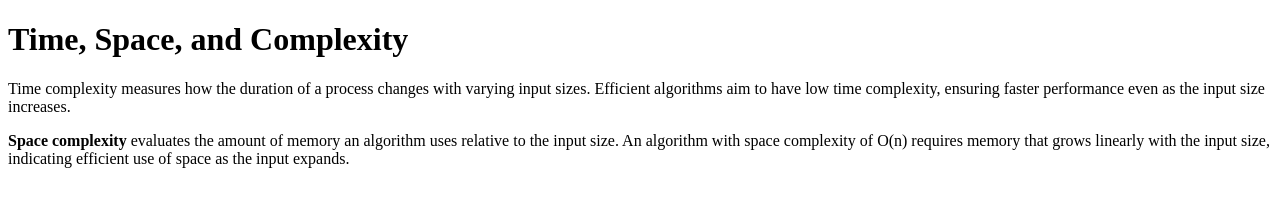
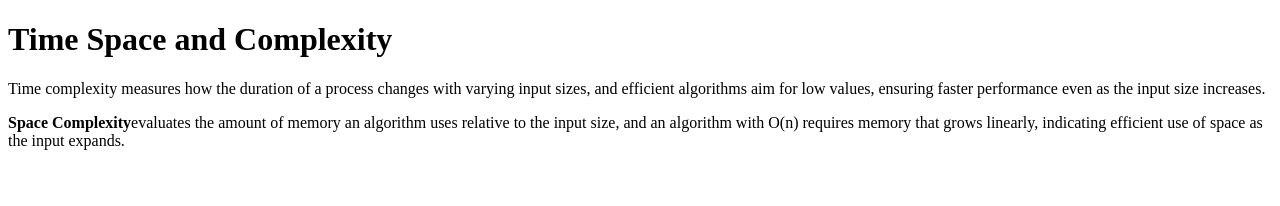
Before and after one commit to acciojob/time-and-space-complexity-Padma-darsi, a website: page main.html in a window 1280 px wide. Drawn offline with Linux system fonts and the light colour scheme.

Commit message:
created a submission

```diff
--- a/main.html
+++ b/main.html
@@ -8,9 +8,9 @@
 
 <body>
 	<!-- the entire body must be written by student -->
-	<h1>Time, Space, and Complexity</h1>
-	<p>Time complexity measures how the duration of a process changes with varying input sizes. Efficient algorithms aim to have low time complexity, ensuring faster performance even as the input size increases.</p>
-	<p><b>Space complexity</b> evaluates the amount of memory an algorithm uses relative to the input size. An algorithm with space complexity of O(n) requires memory that grows linearly with the input size, indicating efficient use of space as the input expands.</p>
+	<h1>Time Space and Complexity</h1>
+	<p>Time complexity measures how the duration of a process changes with varying input sizes, and efficient algorithms aim for low values, ensuring faster performance even as the input size increases.</p>
+	<p><b>Space Complexity</b>evaluates the amount of memory an algorithm uses relative to the input size, and an algorithm with O(n) requires memory that grows linearly, indicating efficient use of space as the input expands.</p>
     <script type="text/javascript" src="./script.js">
 </script>
 
```
